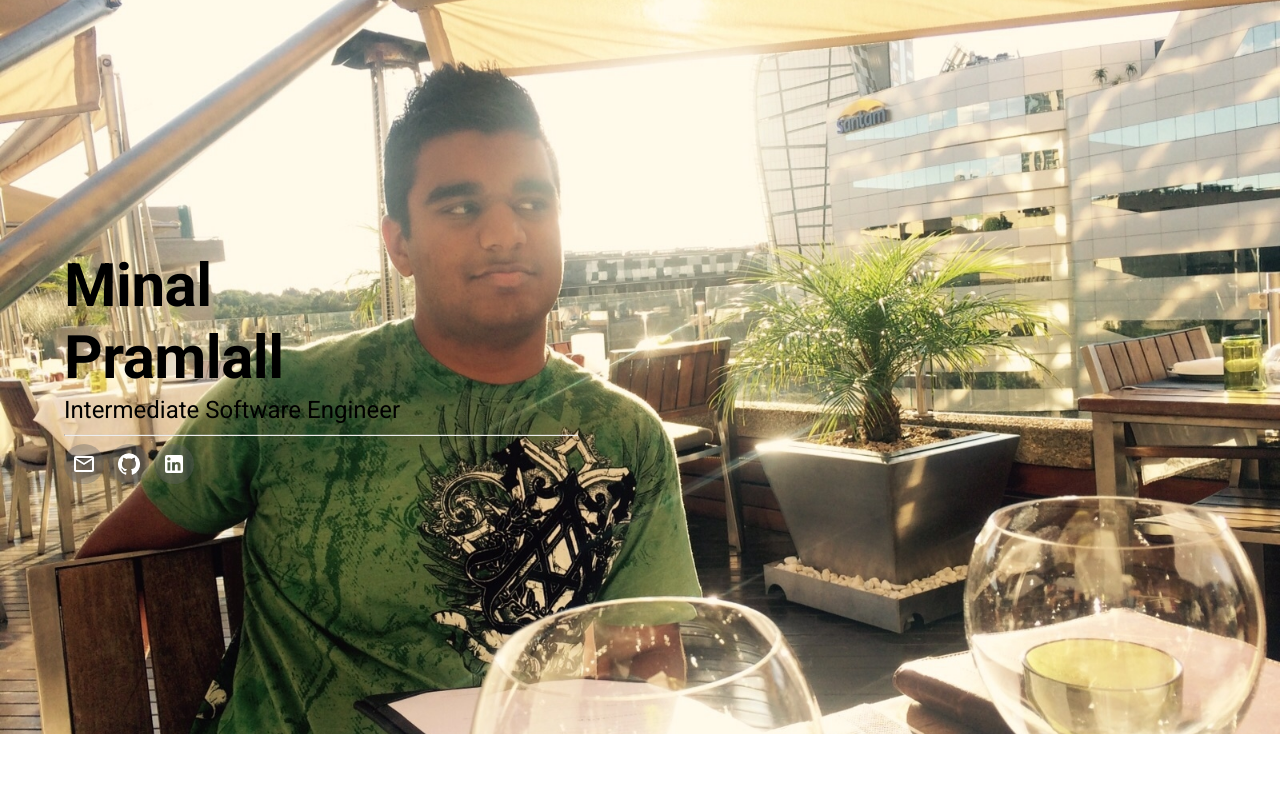
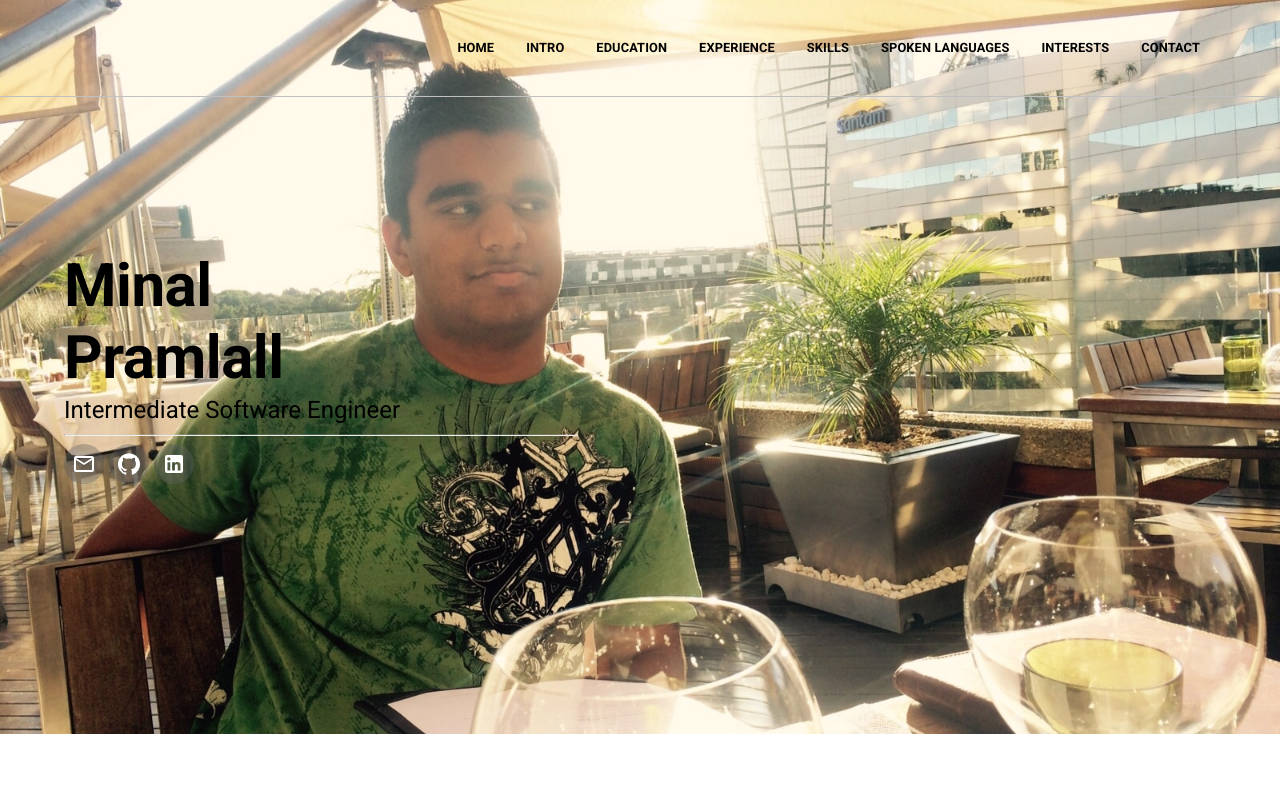
Before and after one commit to ShockwaveZA/web-cv, a React (Vite) app: page / in a window 1280 px wide. Shown: the top 800 px of the page. Built offline with nearby package versions, Linux system fonts and the light colour scheme.

Commit message:
Added Navbar

```diff
--- a/src/App.tsx
+++ b/src/App.tsx
@@ -9,6 +9,7 @@ import {SpokenLanguages} from './sections/SpokenLanguages';
 import {Interests} from './sections/Interests';
 import {Contact} from './sections/Contact';
 import {Footer} from './sections/Footer';
+import {Navbar} from './components/Navbar';
 
 export const App = () => {
 
@@ -21,6 +22,7 @@ export const App = () => {
                         flexDirection: 'column',
                     }}
                 >
+                    <Navbar />
                     <Cover />
                     <Intro />
                     <Education />
--- a/src/components/Navbar.tsx
+++ b/src/components/Navbar.tsx
@@ -0,0 +1,151 @@
+import {Box, Collapse, Typography, useMediaQuery, useTheme} from '@mui/material';
+import {navbarItems} from '../shared/data';
+import {useEffect, useState} from 'react';
+import {Menu} from '@mui/icons-material';
+
+
+export const Navbar = () => {
+
+    const theme = useTheme();
+    const isMobile = useMediaQuery(theme.breakpoints.down('md'));
+    const [isAtTop, setIsAtTop] = useState(true)
+    const [showDropdown, setShowDropdown] = useState(false);
+
+    useEffect(() => {
+        window.onscroll = () => {
+            setIsAtTop(() => window.scrollY === 0);
+            setShowDropdown(() => false);
+        }
+    })
+
+    const toggleDropdown = () => setShowDropdown(prev => !prev);
+
+    const handleNavbarClick = (item) => {
+        document.getElementById(item.id).scrollIntoView({behavior: 'smooth'});
+    }
+
+    const mapNavbarItem = (navbarItem, index): JSX.Element => {
+        return (
+            <Box
+                key={index}
+                onClick={() => handleNavbarClick(navbarItem)}
+                sx={{
+                    span: {
+                        position: 'absolute',
+                        border: '1px solid black',
+                        borderColor: 'primary.main',
+                        width: '8px',
+                        transform: 'translateX(-16px) translateY(8px)',
+                        opacity: 0,
+                        transition: '0.4s',
+                    },
+                    padding: '8px 16px 8px 16px',
+
+                    '&:hover': {
+                        '& > span': {
+                            opacity: 1,
+                            transition: '0.4s',
+                        }
+                    }
+                }}
+            >
+                <span />
+                <Typography color={isAtTop ? 'black' : 'text.primary'} fontSize={'0.8rem'} fontWeight={'bold'}>{navbarItem.label.toUpperCase()}</Typography>
+            </Box>
+        )
+    }
+
+    const desktopNavbar = (
+        <Box
+            sx={{
+                position: 'fixed',
+                top: 0,
+                height: '96px',
+                width: '100%',
+                backgroundColor: isAtTop ? 'rgba(255,255,255,0)' : 'white',
+                transition: '0.4s',
+                borderBottom: '1px solid silver',
+                zIndex: 1,
+            }}
+        >
+            <Box
+                sx={{
+                    padding: '0 5% 0 5%',
+                    height: '100%',
+                    display: 'flex',
+                    flexDirection: 'row',
+                    justifyContent: 'right',
+                    alignItems: 'center',
+                }}
+            >
+                {navbarItems.map((item, i) => mapNavbarItem(item, i))}
+            </Box>
+        </Box>
+    );
+
+    const mobileNavbar = (
+        <Box
+            sx={{
+                position: 'fixed',
+                top: 0,
+                height: '96px',
+                width: '100%',
+                backgroundColor: 'white',
+                transition: '0.4s',
+                borderBottom: '1px solid silver',
+                zIndex: 1,
+                display: 'flex',
+                flexDirection: 'column',
+            }}
+        >
+            <Box
+                sx={{
+                    padding: '0 5% 0 5%',
+                    height: '100%',
+                    display: 'flex',
+                    flexDirection: 'row',
+                    justifyContent: 'right',
+                    alignItems: 'center',
+
+                    '& > *': {
+                        padding: '24px',
+                        transition: '0.4s',
+                        cursor: 'pointer',
+
+                        '&:hover': {
+                            color: 'primary.main',
+                            transition: '0.4s',
+                        }
+                    },
+                }}
+            >
+                <Menu onClick={toggleDropdown} />
+            </Box>
+                <Box
+                    sx={{
+                        display: 'flex',
+                        flexDirection: 'column',
+                        backgroundColor: 'white',
+                        position: 'fixed',
+                        top: '96px',
+                        width: '100%',
+                        borderBottom: '1px solid silver',
+                    }}
+                >
+                    <Box
+                        sx={{
+                            display: 'flex',
+                            flexDirection: 'column',
+                            padding: '0 5% 0 5%',
+                        }}
+                    >
+                        <Collapse in={showDropdown}>
+                                {navbarItems.map((item, i) => mapNavbarItem(item, i))}
+                        </Collapse>
+                    </Box>
+                </Box>
+        </Box>
+    );
+
+    return isMobile ? mobileNavbar : desktopNavbar;
+}
--- a/src/shared/data.tsx
+++ b/src/shared/data.tsx
@@ -5,7 +5,23 @@ import reactIcon from '../assets/img/react.svg';
 
 export const DATE_STARTED_WORKING = moment('2018/02/01');
 
-export interface ILanguageExperience {
+interface INavbarItem {
+    label: string;
+    id: string;
+}
+
+export const navbarItems: INavbarItem[] = [
+    { label: 'Home', id: 'home', },
+    { label: 'Intro', id: 'intro', },
+    { label: 'Education', id: 'education', },
+    { label: 'Experience', id: 'experience', },
+    { label: 'Skills', id: 'skills', },
+    { label: 'Spoken Languages', id: 'spoken-languages', },
+    { label: 'Interests', id: 'interests', },
+    { label: 'Contact', id: 'contact', },
+]
+
+interface ILanguageExperience {
     name: string;
     icon?: JSX.Element;
     startYear: number;
@@ -33,7 +49,7 @@ export const educationalExperience: string[] = [
     'PHP',
 ];
 
-export interface IEducationItem {
+interface IEducationItem {
     institution: string;
     startYear: number;
     endYear?: number;
```
